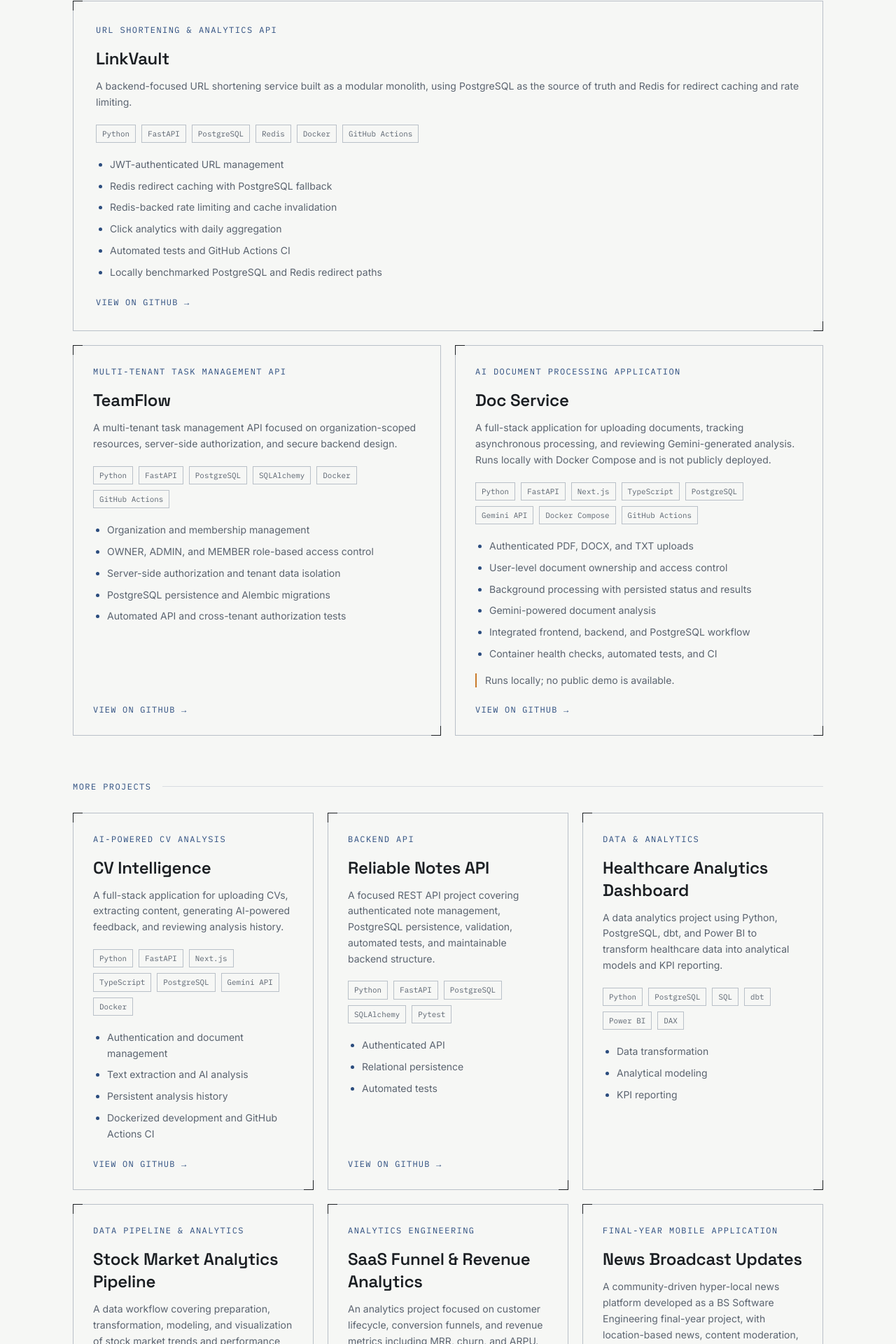
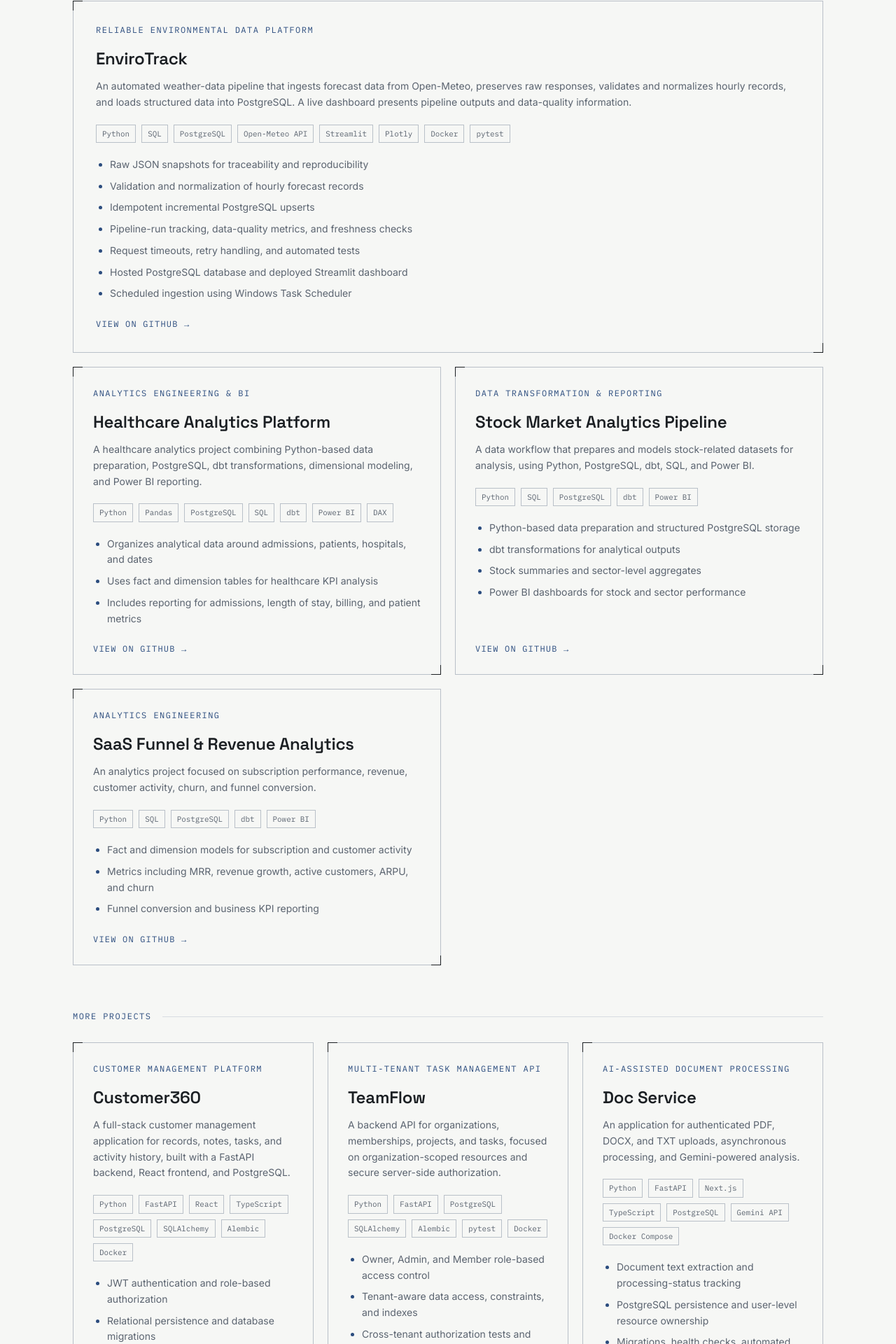
Before and after one commit to Mugheerik/mugheer-site, a React (Vite) app: page / in a window 1280 px wide. Shown: the part 2452-4372 px from the top of the page at 70% size. Built offline with nearby package versions, Linux system fonts and the light colour scheme.

Commit message:
Align portfolio with Data Engineering direction

```diff
--- a/src/content/projects.ts
+++ b/src/content/projects.ts
@@ -6,63 +6,128 @@ export interface Project {
   tech: string[];
   features: string[];
   github?: string;
+  demo?: string;
   note?: string;
 }
 
 export const featuredProjects: Project[] = [
   {
-    id: "linkvault",
-    name: "LinkVault",
-    tagline: "URL Shortening & Analytics API",
+    id: "envirotrack",
+    name: "EnviroTrack",
+    tagline: "Reliable Environmental Data Platform",
     description:
-      "A backend-focused URL shortening service built as a modular monolith, using PostgreSQL as the source of truth and Redis for redirect caching and rate limiting.",
+      "An automated weather-data pipeline that ingests forecast data from Open-Meteo, preserves raw responses, validates and normalizes hourly records, and loads structured data into PostgreSQL. A live dashboard presents pipeline outputs and data-quality information.",
+    tech: [
+      "Python",
+      "SQL",
+      "PostgreSQL",
+      "Open-Meteo API",
+      "Streamlit",
+      "Plotly",
+      "Docker",
+      "pytest",
+    ],
+    features: [
+      "Raw JSON snapshots for traceability and reproducibility",
+      "Validation and normalization of hourly forecast records",
+      "Idempotent incremental PostgreSQL upserts",
+      "Pipeline-run tracking, data-quality metrics, and freshness checks",
+      "Request timeouts, retry handling, and automated tests",
+      "Hosted PostgreSQL database and deployed Streamlit dashboard",
+      "Scheduled ingestion using Windows Task Scheduler",
+    ],
+    github: "https://github.com/Mugheerik/EnviroTrack",
+    demo: "https://envirotrack-abbottabad.streamlit.app/",
+  },
+  {
+    id: "healthcare-analytics",
+    name: "Healthcare Analytics Platform",
+    tagline: "Analytics Engineering & BI",
+    description:
+      "A healthcare analytics project combining Python-based data preparation, PostgreSQL, dbt transformations, dimensional modeling, and Power BI reporting.",
+    tech: ["Python", "Pandas", "PostgreSQL", "SQL", "dbt", "Power BI", "DAX"],
+    features: [
+      "Organizes analytical data around admissions, patients, hospitals, and dates",
+      "Uses fact and dimension tables for healthcare KPI analysis",
+      "Includes reporting for admissions, length of stay, billing, and patient metrics",
+    ],
+    github: "https://github.com/Mugheerik/healthcare-analytics-platform",
+  },
+  {
+    id: "stock-market-pipeline",
+    name: "Stock Market Analytics Pipeline",
+    tagline: "Data Transformation & Reporting",
+    description:
+      "A data workflow that prepares and models stock-related datasets for analysis, using Python, PostgreSQL, dbt, SQL, and Power BI.",
+    tech: ["Python", "SQL", "PostgreSQL", "dbt", "Power BI"],
+    features: [
+      "Python-based data preparation and structured PostgreSQL storage",
+      "dbt transformations for analytical outputs",
+      "Stock summaries and sector-level aggregates",
+      "Power BI dashboards for stock and sector performance",
+    ],
+    github: "https://github.com/Mugheerik/stock-market-analytics-pipeline",
+  },
+  {
+    id: "saas-funnel-analytics",
+    name: "SaaS Funnel & Revenue Analytics",
+    tagline: "Analytics Engineering",
+    description:
+      "An analytics project focused on subscription performance, revenue, customer activity, churn, and funnel conversion.",
+    tech: ["Python", "SQL", "PostgreSQL", "dbt", "Power BI"],
+    features: [
+      "Fact and dimension models for subscription and customer activity",
+      "Metrics including MRR, revenue growth, active customers, ARPU, and churn",
+      "Funnel conversion and business KPI reporting",
+    ],
+    github: "https://github.com/Mugheerik/saas-funnel-analytics",
+  },
+];
+
+export const secondaryProjects: Project[] = [
+  {
+    id: "customer360",
+    name: "Customer360",
+    tagline: "Customer Management Platform",
+    description:
+      "A full-stack customer management application for records, notes, tasks, and activity history, built with a FastAPI backend, React frontend, and PostgreSQL.",
     tech: [
       "Python",
       "FastAPI",
+      "React",
+      "TypeScript",
       "PostgreSQL",
-      "Redis",
+      "SQLAlchemy",
+      "Alembic",
       "Docker",
-      "GitHub Actions",
     ],
     features: [
-      "JWT-authenticated URL management",
-      "Redis redirect caching with PostgreSQL fallback",
-      "Redis-backed rate limiting and cache invalidation",
-      "Click analytics with daily aggregation",
-      "Automated tests and GitHub Actions CI",
-      "Locally benchmarked PostgreSQL and Redis redirect paths",
+      "JWT authentication and role-based authorization",
+      "Relational persistence and database migrations",
+      "Automated tests, Docker, and GitHub Actions CI",
     ],
-    github: "https://github.com/Mugheerik/LinkVault",
+    github: "https://github.com/Mugheerik/customer360-platform",
   },
   {
     id: "teamflow",
     name: "TeamFlow",
     tagline: "Multi-Tenant Task Management API",
     description:
-      "A multi-tenant task management API focused on organization-scoped resources, server-side authorization, and secure backend design.",
-    tech: [
-      "Python",
-      "FastAPI",
-      "PostgreSQL",
-      "SQLAlchemy",
-      "Docker",
-      "GitHub Actions",
-    ],
+      "A backend API for organizations, memberships, projects, and tasks, focused on organization-scoped resources and secure server-side authorization.",
+    tech: ["Python", "FastAPI", "PostgreSQL", "SQLAlchemy", "Alembic", "pytest", "Docker"],
     features: [
-      "Organization and membership management",
-      "OWNER, ADMIN, and MEMBER role-based access control",
-      "Server-side authorization and tenant data isolation",
-      "PostgreSQL persistence and Alembic migrations",
-      "Automated API and cross-tenant authorization tests",
+      "Owner, Admin, and Member role-based access control",
+      "Tenant-aware data access, constraints, and indexes",
+      "Cross-tenant authorization tests and GitHub Actions CI",
     ],
     github: "https://github.com/Mugheerik/TeamFlow",
   },
   {
     id: "doc-service",
     name: "Doc Service",
-    tagline: "AI Document Processing Application",
+    tagline: "AI-Assisted Document Processing",
     description:
-      "A full-stack application for uploading documents, tracking asynchronous processing, and reviewing Gemini-generated analysis. Runs locally with Docker Compose and is not publicly deployed.",
+      "An application for authenticated PDF, DOCX, and TXT uploads, asynchronous processing, and Gemini-powered analysis.",
     tech: [
       "Python",
       "FastAPI",
@@ -71,94 +136,42 @@ export const featuredProjects: Project[] = [
       "PostgreSQL",
       "Gemini API",
       "Docker Compose",
-      "GitHub Actions",
     ],
     features: [
-      "Authenticated PDF, DOCX, and TXT uploads",
-      "User-level document ownership and access control",
-      "Background processing with persisted status and results",
-      "Gemini-powered document analysis",
-      "Integrated frontend, backend, and PostgreSQL workflow",
-      "Container health checks, automated tests, and CI",
+      "Document text extraction and processing-status tracking",
+      "PostgreSQL persistence and user-level resource ownership",
+      "Migrations, health checks, automated tests, and CI",
     ],
     github: "https://github.com/Mugheerik/doc-service",
     note: "Runs locally; no public demo is available.",
   },
-];
-
-export const secondaryProjects: Project[] = [
   {
-    id: "cv-intelligence",
-    name: "CV Intelligence",
-    tagline: "AI-Powered CV Analysis",
+    id: "linkvault",
+    name: "LinkVault",
+    tagline: "URL Shortening & Analytics API",
     description:
-      "A full-stack application for uploading CVs, extracting content, generating AI-powered feedback, and reviewing analysis history.",
-    tech: [
-      "Python",
-      "FastAPI",
-      "Next.js",
-      "TypeScript",
-      "PostgreSQL",
-      "Gemini API",
-      "Docker",
+      "A URL-shortening service with authenticated link management, PostgreSQL persistence, Redis caching, rate limiting, and click analytics.",
+    tech: ["Python", "FastAPI", "PostgreSQL", "Redis", "Docker", "GitHub Actions"],
+    features: [
+      "Authenticated URL management and expiration",
+      "Redis redirect caching with PostgreSQL fallback",
+      "Rate limiting, cache invalidation, and automated tests",
     ],
-    features: [
-      "Authentication and document management",
-      "Text extraction and AI analysis",
-      "Persistent analysis history",
-      "Dockerized development and GitHub Actions CI",
-    ],
-    github: "https://github.com/Mugheerik/CV-Intelligence",
-  },
-  {
-    id: "reliable-notes-api",
-    name: "Reliable Notes API",
-    tagline: "Backend API",
-    description:
-      "A focused REST API project covering authenticated note management, PostgreSQL persistence, validation, automated tests, and maintainable backend structure.",
-    tech: ["Python", "FastAPI", "PostgreSQL", "SQLAlchemy", "Pytest"],
-    features: ["Authenticated API", "Relational persistence", "Automated tests"],
-    github: "https://github.com/Mugheerik/reliable-notes-api",
-  },
-  {
-    id: "healthcare-analytics",
-    name: "Healthcare Analytics Dashboard",
-    tagline: "Data & Analytics",
-    description:
-      "A data analytics project using Python, PostgreSQL, dbt, and Power BI to transform healthcare data into analytical models and KPI reporting.",
-    tech: ["Python", "PostgreSQL", "SQL", "dbt", "Power BI", "DAX"],
-    features: ["Data transformation", "Analytical modeling", "KPI reporting"],
-  },
-  {
-    id: "stock-market-pipeline",
-    name: "Stock Market Analytics Pipeline",
-    tagline: "Data Pipeline & Analytics",
-    description:
-      "A data workflow covering preparation, transformation, modeling, and visualization of stock market trends and performance metrics.",
-    tech: ["Python", "SQL", "PostgreSQL", "dbt", "Power BI"],
-    features: ["Data preparation", "Transformation", "Visualization"],
-  },
-  {
-    id: "saas-funnel-analytics",
-    name: "SaaS Funnel & Revenue Analytics",
-    tagline: "Analytics Engineering",
-    description:
-      "An analytics project focused on customer lifecycle, conversion funnels, and revenue metrics including MRR, churn, and ARPU.",
-    tech: ["Python", "SQL", "PostgreSQL", "dbt", "Power BI"],
-    features: ["Funnel analysis", "Revenue metrics", "Business KPIs"],
+    github: "https://github.com/Mugheerik/LinkVault",
   },
   {
     id: "news-broadcast",
     name: "News Broadcast Updates",
     tagline: "Final-Year Mobile Application",
     description:
-      "A community-driven hyper-local news platform developed as a BS Software Engineering final-year project, with location-based news, content moderation, Firebase services, and AI-assisted video summarization.",
-    tech: ["React Native", "Expo", "JavaScript", "Firebase", "Python", "Flask"],
+      "A community-driven local news application developed as a team university project, with community submissions, administrator moderation, Firebase services, and AI-assisted video summarization.",
+    tech: ["React Native", "Expo", "Firebase", "Cloud Firestore", "Python", "Flask"],
     features: [
-      "Location-based community news",
-      "Content moderation",
+      "Community-submitted local news",
+      "Administrator content moderation",
       "Firebase-backed application services",
       "AI-assisted video summarization",
     ],
+    github: "https://github.com/Mugheerik/newsbroadcast",
   },
 ];
```
